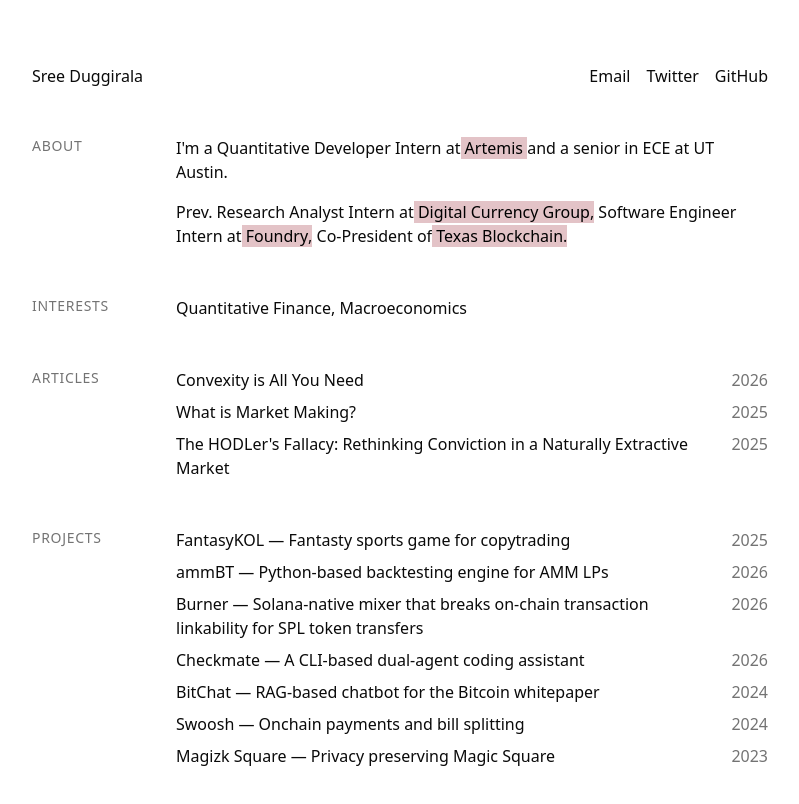
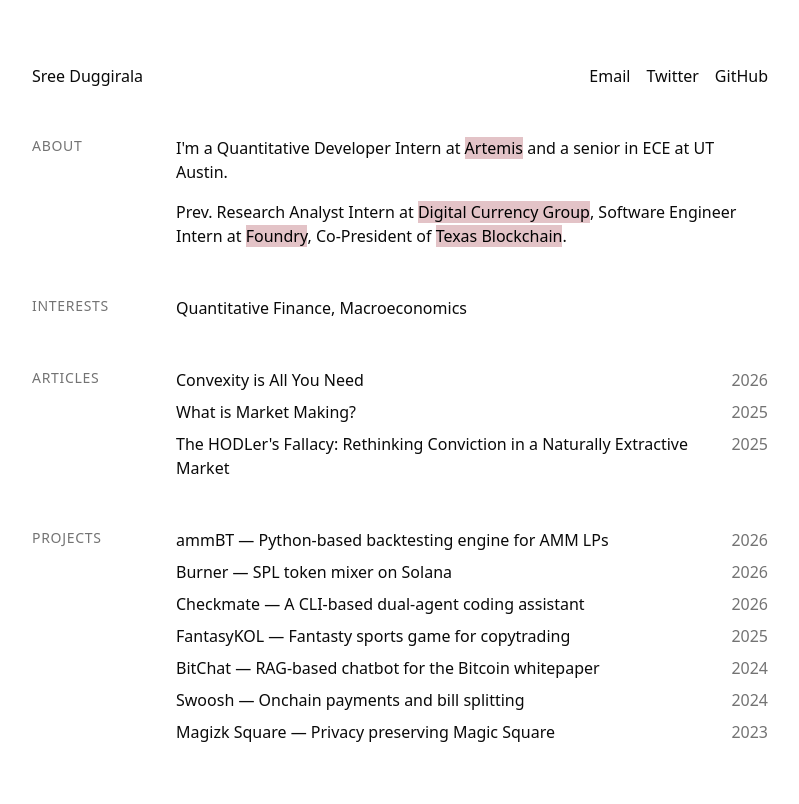
Before and after one commit to sreeduggirala/website, a Next.js app: page / in a window 1280 px wide. Shown: the top 804 px of the page, without its empty margins (240-1039 px from the left). Built offline with nearby package versions, Linux system fonts and the light colour scheme.

Commit message:
fix about formatting

```diff
--- a/app/page.tsx
+++ b/app/page.tsx
@@ -29,7 +29,7 @@
             I&apos;m a Quantitative Developer Intern at{" "}
             <Link
               href="https://artemis.xyz"
-              className="bg-[#E3C3C7] text-black px-1 -mx-1 box-decoration-clone"
+              className="bg-[#E3C3C7] text-black box-decoration-clone"
             >
               Artemis
             </Link>{" "}
@@ -39,21 +39,21 @@
             Prev. Research Analyst Intern at{" "}
             <Link
               href="https://dcg.co"
-              className="bg-[#E3C3C7] text-black px-1 -mx-1 box-decoration-clone"
+              className="bg-[#E3C3C7] text-black box-decoration-clone"
             >
               Digital Currency Group
             </Link>
             , Software Engineer Intern at{" "}
             <Link
               href="https://foundrydigital.com"
-              className="bg-[#E3C3C7] text-black px-1 -mx-1 box-decoration-clone"
+              className="bg-[#E3C3C7] text-black box-decoration-clone"
             >
               Foundry
             </Link>
             , Co-President of{" "}
             <Link
               href="https://www.texasblockchain.org"
-              className="bg-[#E3C3C7] text-black px-1 -mx-1 box-decoration-clone"
+              className="bg-[#E3C3C7] text-black box-decoration-clone"
             >
               Texas Blockchain
             </Link>
@@ -89,17 +89,12 @@
         <div className="content space-y-2">
           {[
             {
-              name: "FantasyKOL — Fantasty sports game for copytrading",
-              year: "2025",
-              link: "https://github.com/sreeduggirala/ethdenver2025",
-            },
-            {
               name: "ammBT — Python-based backtesting engine for AMM LPs",
               year: "2026",
               link: "https://github.com/sreeduggirala/ammbt",
             },
             {
-              name: "Burner — Solana-native mixer that breaks on-chain transaction linkability for SPL token transfers",
+              name: "Burner — SPL token mixer on Solana",
               year: "2026",
               link: "https://github.com/sreeduggirala/burner",
             },
@@ -107,6 +102,11 @@
               name: "Checkmate — A CLI-based dual-agent coding assistant",
               year: "2026",
               link: "https://github.com/sreeduggirala/checkmate",
+            },
+            {
+              name: "FantasyKOL — Fantasty sports game for copytrading",
+              year: "2025",
+              link: "https://github.com/sreeduggirala/ethdenver2025",
             },
             {
               name: "BitChat — RAG-based chatbot for the Bitcoin whitepaper",
```
